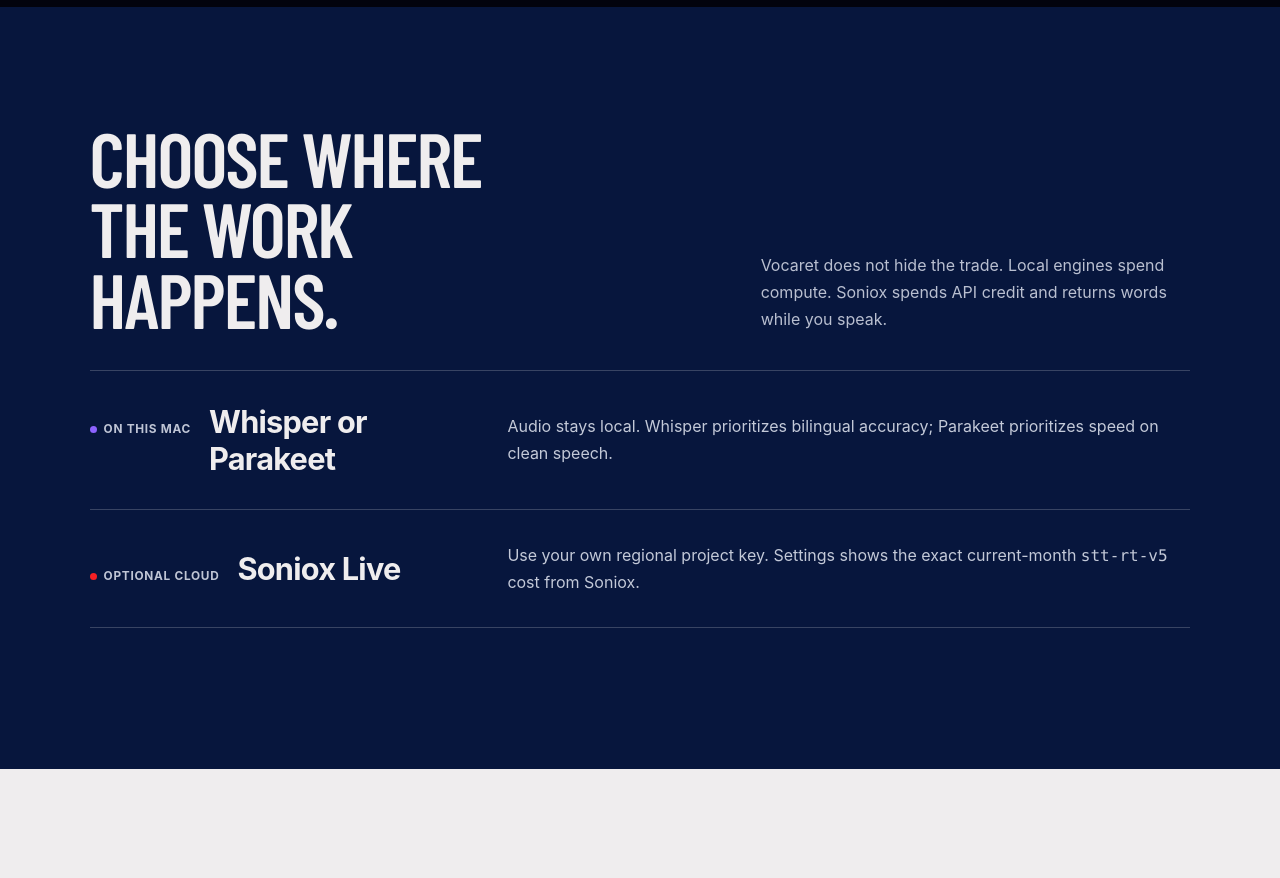
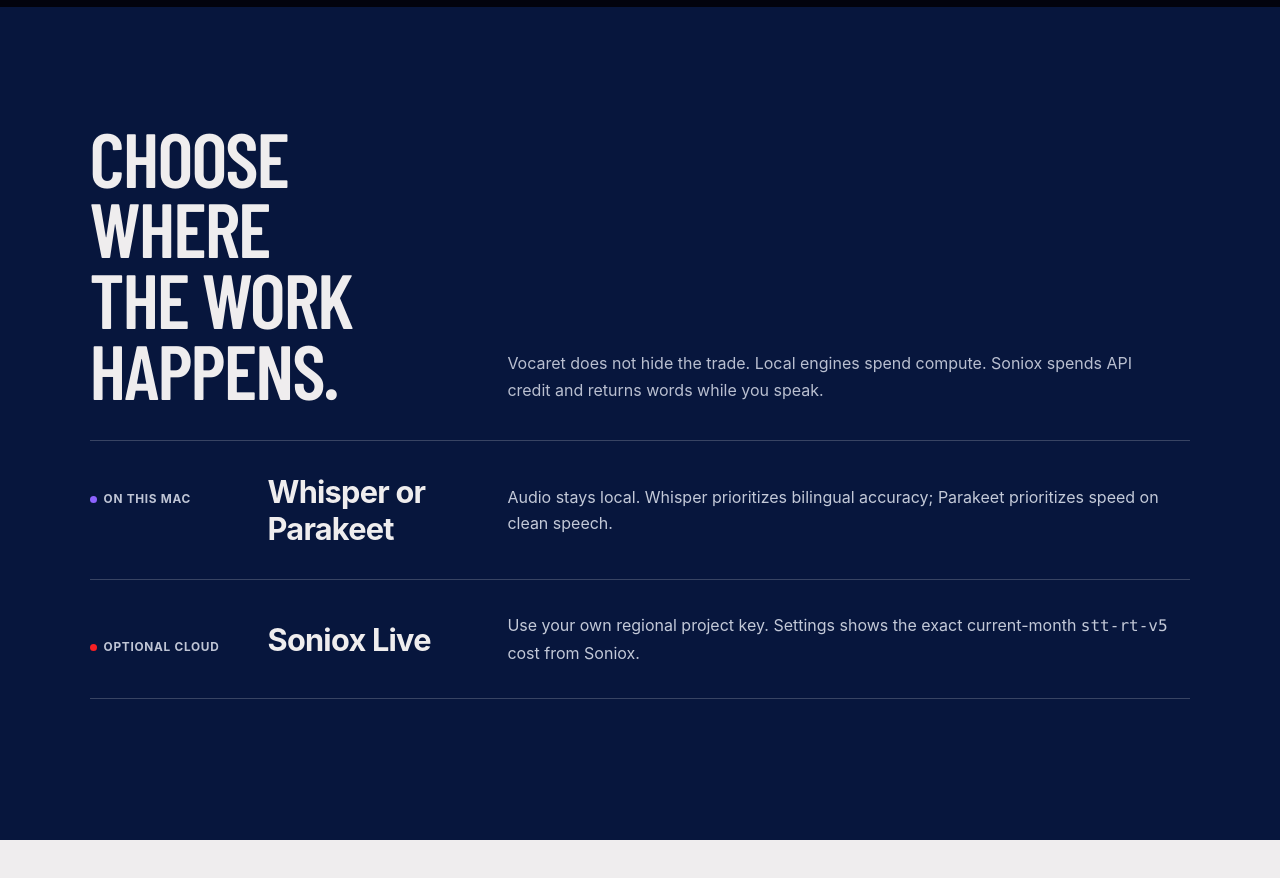
Before and after one commit to HonzaCuhel/vocaret, a plain HTML site: page docs/index.html in a window 1280 px wide. Shown: the part 1220-2098 px from the top of the page. Drawn offline with Linux system fonts and the light colour scheme.

Commit message:
fix: align transcription engine section

```diff
--- a/docs/styles.css
+++ b/docs/styles.css
@@ -563,6 +563,11 @@ footer {
   margin-bottom: 36px;
 }
 
+.engine-heading {
+  grid-template-columns: minmax(240px, 0.7fr) minmax(300px, 1.3fr);
+  gap: 50px;
+}
+
 h2 {
   max-width: 12ch;
   font-family: var(--display);
@@ -655,7 +660,8 @@ code {
 }
 
 .engine-rows article > div {
-  display: flex;
+  display: grid;
+  grid-template-columns: 160px minmax(0, 1fr);
   align-items: baseline;
   gap: 18px;
 }
```
